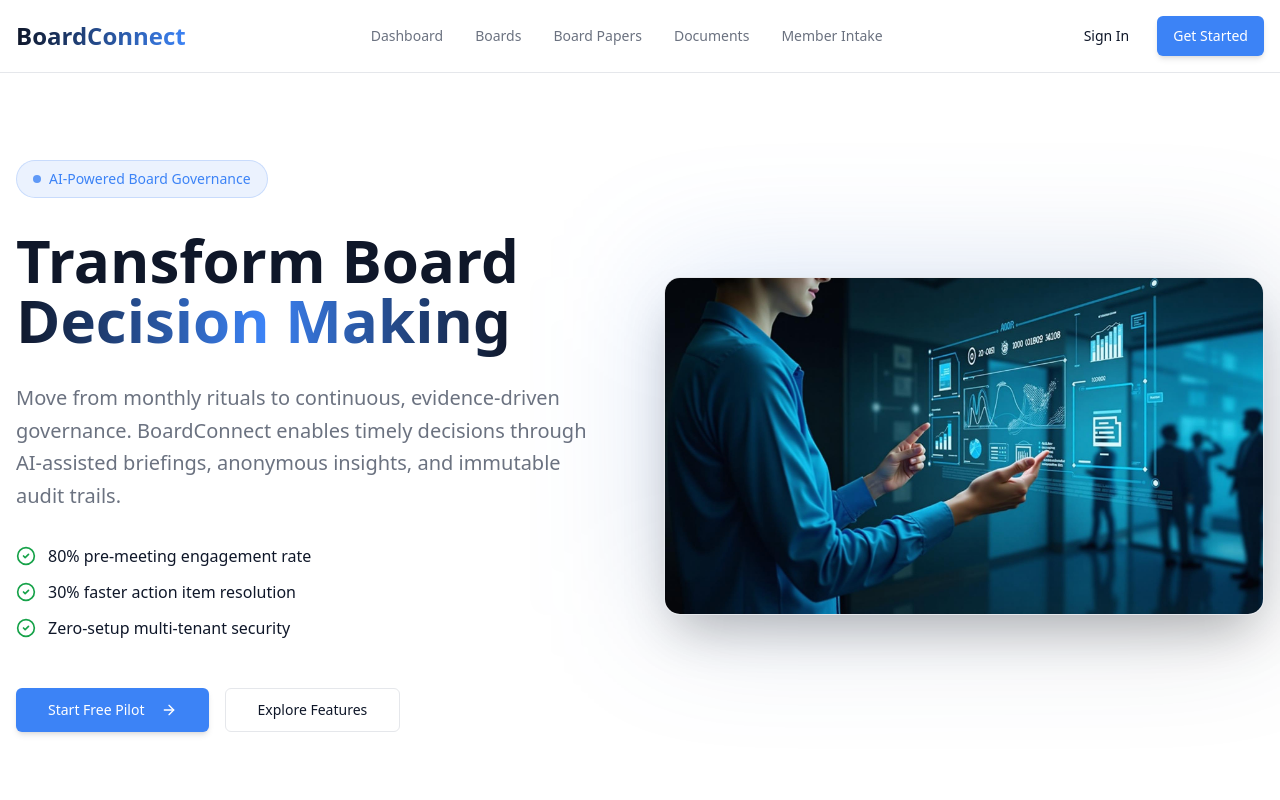
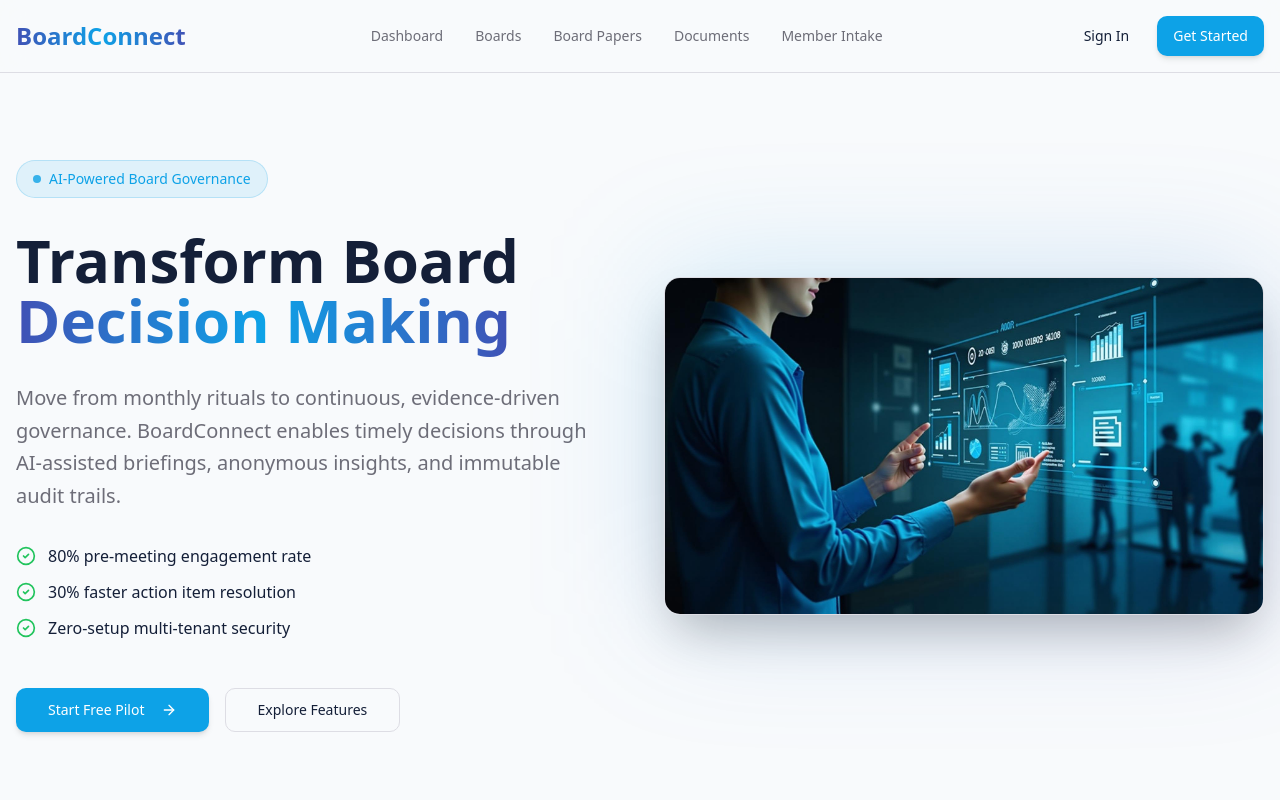
Before and after one commit to DRycroft/DirectorAiT, a React (Vite) app: page / in a window 1280 px wide. Shown: the top 800 px of the page. Built offline with nearby package versions, Linux system fonts and the light colour scheme; the HTML template or start-up script is replaced by a standard one.

Commit message:
Add modern color scheme

```diff
--- a/src/components/Navigation.tsx
+++ b/src/components/Navigation.tsx
@@ -6,7 +6,7 @@ const Navigation = () => {
     <nav className="fixed top-0 left-0 right-0 z-50 bg-background/80 backdrop-blur-md border-b border-border">
       <div className="container mx-auto px-4 py-4 flex items-center justify-between">
         <Link to="/" className="flex items-center gap-2">
-          <div className="text-2xl font-bold bg-gradient-to-r from-primary to-accent bg-clip-text text-transparent">
+          <div className="text-2xl font-bold bg-gradient-to-r from-primary via-accent to-primary bg-clip-text text-transparent">
             BoardConnect
           </div>
         </Link>
--- a/src/index.css
+++ b/src/index.css
@@ -8,76 +8,77 @@ All colors MUST be HSL.
 
 @layer base {
   :root {
-    /* Base colors - Professional governance platform palette */
-    --background: 0 0% 100%;
-    --foreground: 222 47% 11%;
+    /* Base colors - Modern, light professional palette */
+    --background: 210 40% 98%;
+    --foreground: 222 47% 15%;
 
     /* Surface colors */
     --card: 0 0% 100%;
-    --card-foreground: 222 47% 11%;
+    --card-foreground: 222 47% 15%;
 
     --popover: 0 0% 100%;
-    --popover-foreground: 222 47% 11%;
+    --popover-foreground: 222 47% 15%;
 
-    /* Brand colors - Deep professional blue */
-    --primary: 222 47% 11%;
-    --primary-foreground: 210 40% 98%;
-    --primary-hover: 222 47% 18%;
+    /* Brand colors - Modern indigo */
+    --primary: 231 48% 48%;
+    --primary-foreground: 0 0% 100%;
+    --primary-hover: 231 48% 42%;
 
-    /* Accent - Vibrant blue for CTAs */
-    --accent: 217 91% 60%;
+    /* Accent - Vibrant cyan for CTAs */
+    --accent: 199 89% 48%;
     --accent-foreground: 0 0% 100%;
-    --accent-hover: 217 91% 55%;
+    --accent-hover: 199 89% 42%;
 
-    /* Secondary - Subtle backgrounds */
-    --secondary: 220 14% 96%;
-    --secondary-foreground: 222 47% 11%;
+    /* Secondary - Soft purple-grey */
+    --secondary: 240 12% 95%;
+    --secondary-foreground: 222 47% 15%;
 
-    /* Muted - Disabled states and subtle text */
-    --muted: 220 14% 96%;
-    --muted-foreground: 220 9% 46%;
+    /* Muted - Subtle backgrounds and text */
+    --muted: 240 12% 95%;
+    --muted-foreground: 240 5% 45%;
 
-    /* Destructive - Errors and warnings */
-    --destructive: 0 84% 60%;
+    /* Destructive - Warm red */
+    --destructive: 0 72% 51%;
     --destructive-foreground: 0 0% 100%;
 
-    /* Success - Completed actions */
-    --success: 142 76% 36%;
+    /* Success - Fresh green */
+    --success: 142 71% 45%;
     --success-foreground: 0 0% 100%;
 
-    /* Warning - Pending items */
+    /* Warning - Warm amber */
     --warning: 38 92% 50%;
     --warning-foreground: 0 0% 100%;
 
     /* Borders and inputs */
-    --border: 220 13% 91%;
-    --input: 220 13% 91%;
-    --ring: 217 91% 60%;
+    --border: 240 12% 88%;
+    --input: 240 12% 88%;
+    --ring: 231 48% 48%;
 
-    --radius: 0.5rem;
+    --radius: 0.75rem;
 
-    /* Gradients */
-    --gradient-primary: linear-gradient(135deg, hsl(222 47% 11%) 0%, hsl(222 47% 18%) 100%);
-    --gradient-accent: linear-gradient(135deg, hsl(217 91% 60%) 0%, hsl(217 91% 70%) 100%);
-    --gradient-hero: linear-gradient(135deg, hsl(222 47% 11%) 0%, hsl(217 91% 60%) 100%);
+    /* Gradients - Modern and vibrant */
+    --gradient-primary: linear-gradient(135deg, hsl(231 48% 48%) 0%, hsl(231 48% 58%) 100%);
+    --gradient-accent: linear-gradient(135deg, hsl(199 89% 48%) 0%, hsl(199 89% 58%) 100%);
+    --gradient-hero: linear-gradient(135deg, hsl(231 48% 48%) 0%, hsl(199 89% 48%) 100%);
+    --gradient-card: linear-gradient(180deg, hsl(0 0% 100%) 0%, hsl(240 12% 98%) 100%);
 
-    /* Shadows */
-    --shadow-sm: 0 1px 2px 0 hsl(220 13% 91% / 0.5);
-    --shadow-md: 0 4px 6px -1px hsl(220 13% 91% / 0.3), 0 2px 4px -2px hsl(220 13% 91% / 0.3);
-    --shadow-lg: 0 10px 15px -3px hsl(220 13% 91% / 0.3), 0 4px 6px -4px hsl(220 13% 91% / 0.3);
-    --shadow-accent: 0 10px 30px -10px hsl(217 91% 60% / 0.3);
+    /* Shadows - Soft and modern */
+    --shadow-sm: 0 1px 3px 0 hsl(240 5% 65% / 0.12);
+    --shadow-md: 0 4px 12px -2px hsl(240 5% 65% / 0.15);
+    --shadow-lg: 0 12px 24px -4px hsl(240 5% 65% / 0.18);
+    --shadow-accent: 0 8px 24px -4px hsl(199 89% 48% / 0.25);
 
     /* Transitions */
     --transition-smooth: all 0.3s cubic-bezier(0.4, 0, 0.2, 1);
 
-    --sidebar-background: 0 0% 98%;
-    --sidebar-foreground: 240 5.3% 26.1%;
-    --sidebar-primary: 240 5.9% 10%;
-    --sidebar-primary-foreground: 0 0% 98%;
-    --sidebar-accent: 240 4.8% 95.9%;
-    --sidebar-accent-foreground: 240 5.9% 10%;
-    --sidebar-border: 220 13% 91%;
-    --sidebar-ring: 217.2 91.2% 59.8%;
+    --sidebar-background: 240 12% 97%;
+    --sidebar-foreground: 222 47% 15%;
+    --sidebar-primary: 231 48% 48%;
+    --sidebar-primary-foreground: 0 0% 100%;
+    --sidebar-accent: 240 12% 95%;
+    --sidebar-accent-foreground: 222 47% 15%;
+    --sidebar-border: 240 12% 88%;
+    --sidebar-ring: 231 48% 48%;
   }
 
   .dark {
@@ -90,13 +91,13 @@ All colors MUST be HSL.
     --popover: 222 47% 14%;
     --popover-foreground: 210 40% 98%;
 
-    --primary: 217 91% 60%;
+    --primary: 231 48% 58%;
     --primary-foreground: 0 0% 100%;
-    --primary-hover: 217 91% 65%;
+    --primary-hover: 231 48% 65%;
 
-    --accent: 217 91% 60%;
+    --accent: 199 89% 58%;
     --accent-foreground: 0 0% 100%;
-    --accent-hover: 217 91% 65%;
+    --accent-hover: 199 89% 65%;
 
     --secondary: 220 14% 20%;
     --secondary-foreground: 210 40% 98%;
@@ -104,10 +105,10 @@ All colors MUST be HSL.
     --muted: 220 14% 20%;
     --muted-foreground: 220 9% 60%;
 
-    --destructive: 0 84% 60%;
+    --destructive: 0 72% 51%;
     --destructive-foreground: 0 0% 100%;
 
-    --success: 142 76% 36%;
+    --success: 142 71% 45%;
     --success-foreground: 0 0% 100%;
 
     --warning: 38 92% 50%;
@@ -115,15 +116,16 @@ All colors MUST be HSL.
 
     --border: 220 13% 20%;
     --input: 220 13% 20%;
-    --ring: 217 91% 60%;
-    --sidebar-background: 240 5.9% 10%;
-    --sidebar-foreground: 240 4.8% 95.9%;
-    --sidebar-primary: 224.3 76.3% 48%;
+    --ring: 231 48% 58%;
+
+    --sidebar-background: 222 47% 13%;
+    --sidebar-foreground: 210 40% 98%;
+    --sidebar-primary: 231 48% 58%;
     --sidebar-primary-foreground: 0 0% 100%;
-    --sidebar-accent: 240 3.7% 15.9%;
-    --sidebar-accent-foreground: 240 4.8% 95.9%;
-    --sidebar-border: 240 3.7% 15.9%;
-    --sidebar-ring: 217.2 91.2% 59.8%;
+    --sidebar-accent: 220 14% 20%;
+    --sidebar-accent-foreground: 210 40% 98%;
+    --sidebar-border: 220 13% 20%;
+    --sidebar-ring: 231 48% 58%;
   }
 }
 
```
